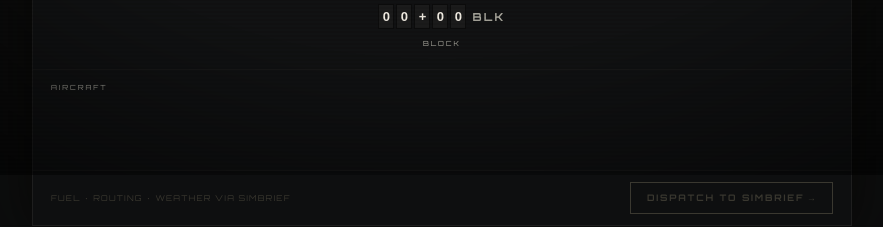
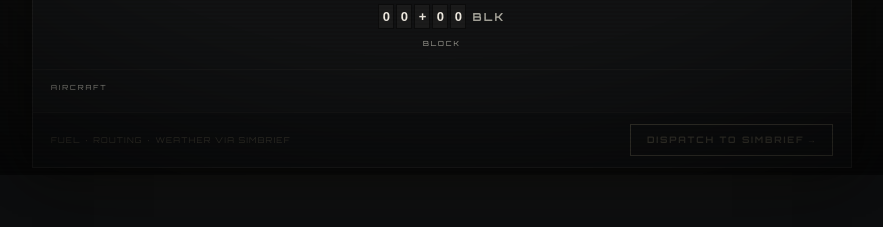
Before and after one commit to giofortuna/flight-roulette, a website with bundled scripts: page index.html in a window 1280 px wide. Shown: the part 625-852 px from the top of the page, without its empty margins (198-1081 px from the left). Built offline with nearby package versions, Linux system fonts and the light colour scheme.

Commit message:
fix(#64): remove fixed height and dead border rules from stat-cell
Co-Authored-By: Claude Sonnet 4.6 <noreply@anthropic.com>

```diff
--- a/css/style.css
+++ b/css/style.css
@@ -502,11 +502,7 @@ details[open] .advanced-arrow { transform: rotate(90deg); }
 
 .stat-cell {
   padding: 13px 18px;
-  height: 100px;
-  overflow: hidden;
-  border-right: 1px solid var(--flap-divider);
 }
-.stat-cell:last-child { border-right: none; }
 
 .aircraft-type {
   font-family: 'Share Tech Mono', monospace;
```
